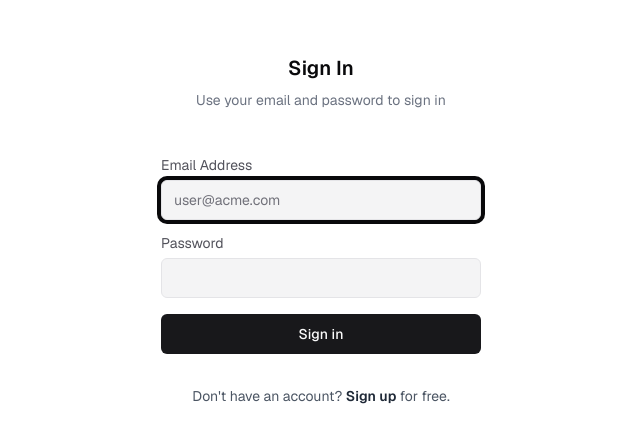
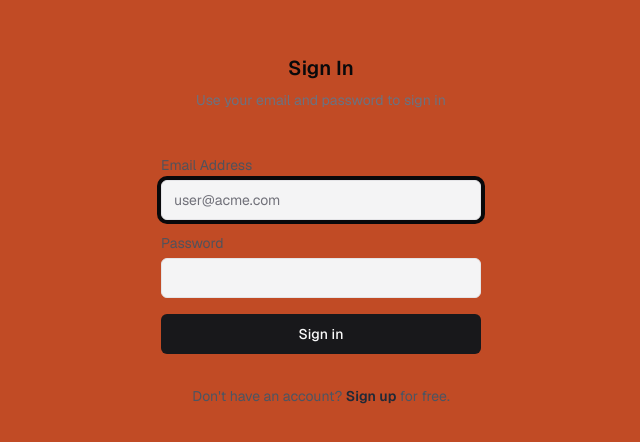
Before and after one commit to Pawsyears/vet-research-assistant, a Next.js app: page /login in a window 1280 px wide. Shown: the part 170-612 px from the top of the page, without its empty margins (319-959 px from the left). Built offline with nearby package versions, Linux system fonts and the light colour scheme; no server answers; what bcrypt-ts would draw is missing.

Commit message:
Update layout.tsx

```diff
--- a/app/layout.tsx
+++ b/app/layout.tsx
@@ -70,7 +70,7 @@ export default async function RootLayout({
           }}
         />
       </head>
-      <body className="antialiased">
+      <body className="antialiased bg-custom-image">
         <ThemeProvider
           attribute="class"
           defaultTheme="system"
```
